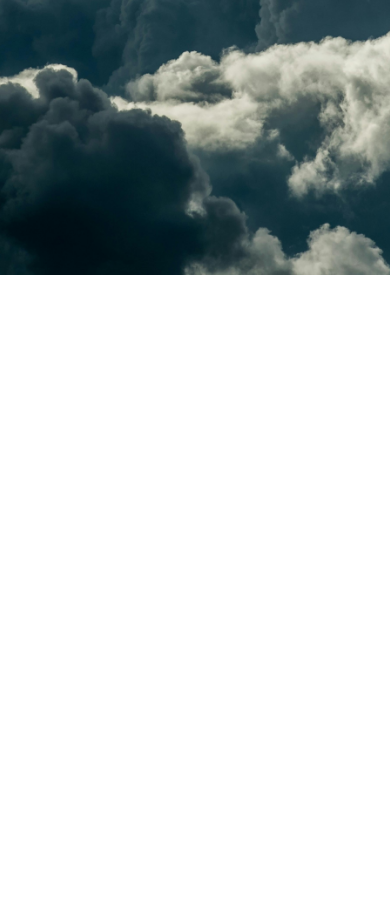
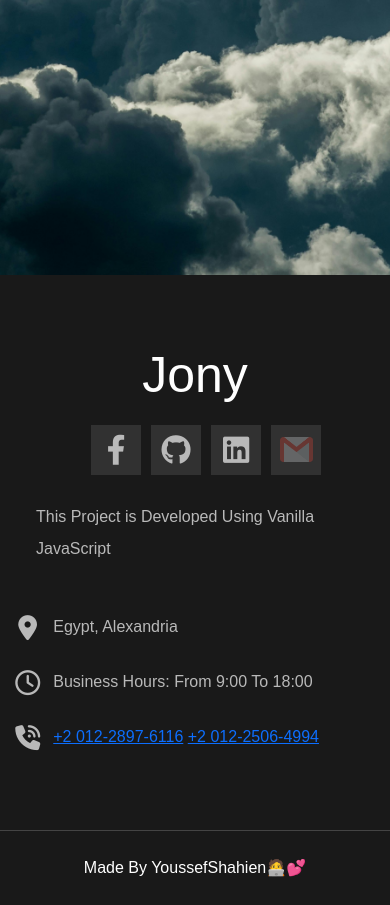
Before and after one commit to Youssef-Shahien/JS-Projects-collection, a plain HTML site: page index.html in a window 390 px wide. Shown: the part 7489-8394 px from the top of the page. Before the commit the page ends 7764 px from the top, so only its background shows below. Drawn offline with Linux system fonts and the light colour scheme.

Commit message:
End The project

```diff
--- a/css/main.css
+++ b/css/main.css
@@ -17,9 +17,12 @@
   box-sizing: border-box;
   padding: 0;
   margin: 0;
+  list-style: none;
+  text-decoration: none;
 }
 body {
   font-family: "Work Sans", sans-serif;
+
 }
 /* .container{
     padding-left: 15px;
@@ -109,6 +112,21 @@ Small devices (landscape phones, 576px and up) */
   transition-delay: 0.5s;
 }
 /* End Global Variables */
+/*Start Header */
+header{
+  background-color: black;
+  color: white !important;
+}
+.navbar-toggler{
+  background-color: white !important;
+}
+.navbar-brand{
+  color: white !important;
+}
+.navbar-nav .nav-link.active, .navbar-nav .nav-link.show {
+  color: rgb(244 244 244) !important;
+}
+/*End Header */
 /* Start Counter App */
 .counter-project {
   position: relative;
@@ -739,6 +757,158 @@ Small devices (landscape phones, 576px and up) */
   color: hsla(0, 0%, 0%, 0.75);
 }
 /* End Of Weathe App */
+/* Start Footer */
+.footer{
+  background-color: #191919;
+  padding: 70px 0 0;
+  color: white;
+}
+.footer .container{
+  display: grid;
+  grid-template-columns: repeat(auto-fill,minmax(250px,1fr));
+  gap: 300px;
+}
+@media (max-width:976px) {
+  .footer .container{
+    display: grid;
+    grid-template-columns: repeat(auto-fill,minmax(250px,1fr));
+    gap: 40px;
+  }
+}
+@media (max-width:776px) {
+  .footer .container{
+    display: grid;
+    grid-template-columns: repeat(auto-fill,minmax(250px,1fr));
+    gap: 40px;
+  }
+}
+.footer #jonyinfo{
+  display: flex;
+  align-items: center;
+  flex-direction: column;
+}
+.footer .container .box h3{
+  font-size: 50px;
+  margin: 0 0 20px;
+  color: white;
+}
+.footer .container .box .social{
+  display: flex;
+}
+.footer .container .box .social li{
+  margin-right: 10px;
+}
+.footer .container .box .social li a{
+  background-color: #313131;
+  color: #b9b9b9;
+  display: inline-flex;
+  justify-content: center;
+  align-items: center;
+  width: 50px;
+  height: 50px;
+  font-size: 30px;
+  transition: var(--main-transition);
+  text-decoration: none;
+}
+.footer .container .box .social .faceebook:hover{
+  background-color: #1877f2;
+  color: white;
+  font-size: 33px;
+}
+.footer .container .box .social .Github:hover{
+  background-color: white;
+  color: black;
+  font-size: 33px;
+}
+.footer .container .box .social .Linkedin:hover{
+  background-color: #0a66c2;
+  font-size: 33px;
+  color: white;
+}
+.footer .container .box .social .Gmail img{
+  width: 33px;
+  position: relative;
+  transition: var(--main-transition);
+}
+.footer .container .box .social .Gmail{
+  position: relative;
+  transition: var(--main-transition);
+}
+.footer .container .box .social .Gmail::after{
+  content: " ";
+  position: absolute;
+  width: 100%;
+  height: 100%;
+  top: 0;
+  right: 0;
+  background-color: #313131b8;
+  transition: var(--main-transition);
+}
+.footer .container .box .social .Gmail:hover::after{
+  top: 50%;
+  right: 50%;
+  width: 0;
+  height: 0;
+  opacity: 0;
+  transition: var(--main-transition);
+}
+.footer .container .box .social .Gmail:hover img{
+  width: 36px;
+}
+.footer .container .box p{
+  margin: 10px 0;
+  line-height: 2;
+  color: #b9b9b9;
+}
+.footer .container .box .links li {
+  list-style: none;
+  margin: 0;
+  padding: 0;
+  transition: var(--main-transition);
+}
+.footer .container .box .links li:not(:last-child){
+  border-bottom: 1px solid #444;
+}
+.footer .container .box .links a{
+  color: #b9b9b9;
+}
+.footer .container .box .links a::before{
+  font-family: "Font Awesome 5 Free";
+  content: "\F101";
+  font-weight: 900;
+  margin-right: 10px;
+  color: var(--main-color);
+}
+.footer .container .box .links li:hover a{
+  color: white;
+}
+.footer .container .box .links li:hover{
+  padding-left: 20px;
+}
+.footer .footer-gallery img{
+  width: 78px;
+  border: 3px solid white;
+  margin: 2px;
+}
+.footer .copyright{
+  padding: 25px 0;
+  text-align: center;
+  color: white;
+  margin: 50px 0 0;
+  border-top: 1px solid #444;
+}
+.footer .box .line{
+  display: flex;
+  align-items: center;
+  color: #b9b9b9;
+  margin-bottom: 30px;
+}
+.footer .box .line i{
+  color: var(--main-color);
+  font-size: 25px;
+  margin-right: 10px;
+}
+/* End Footer */
 /* Start Animation */
 @keyframes up-and-down {
   0%,
--- a/index.html
+++ b/index.html
@@ -27,7 +27,7 @@
           <div class="d-flex align-items-center">
             <a class="navbar-brand fw-bold me-5" href="#">
               <i
-                class="fa-brands fa-node-js text-warning-emphasis fs-2 mx-1"
+                class="fa-brands fa-node-js text-warning-emphasis fs-2 mx-1 "
               ></i>
               Jony WORLD
             </a>
@@ -47,9 +47,11 @@
           </button>
           <div class="collapse navbar-collapse" id="navbarNavAltMarkup">
             <div class="navbar-nav ms-auto fw-bold">
-              <a class="nav-link active" aria-current="page" href="#">Home</a>
-              <a class="nav-link" href="#counter-project">Counter App</a>
-              <a class="nav-link" href="#Weather">Weather App</a>
+              <a class="nav-link active" href="#counter-project">Counter App</a>
+              <a class="nav-link active" href="#calculator-project"
+                >Calculator App</a
+              >
+              <a class="nav-link active" href="#Weather">Weather App</a>
             </div>
           </div>
         </div>
@@ -92,21 +94,21 @@
           </div>
         </div>
         <div class="carousel-item">
-          <img src="/images/2.jpeg" class="d-block w-100" alt="..." />
-          <div class="carousel-caption d-none d-md-block">
-            <h5>Second slide label</h5>
-            <p>Some representative placeholder content for the second slide.</p>
-          </div>
-        </div>
-        <div class="carousel-item">
           <img
-            src="/images/1_J7NZVHjie32udLRnbTEruA.png"
+            src="/images/88.png"
             class="d-block w-100"
             alt="..."
           />
           <div class="carousel-caption d-none d-md-block">
-            <h5>Third slide label</h5>
-            <p>Some representative placeholder content for the third slide.</p>
+            <h5>HTML&CSS</h5>
+            <p>Clean code of HTML and CSS</p>
+          </div>
+        </div>
+        <div class="carousel-item">
+          <img src="/images/2.jpeg" class="d-block w-100" alt="..." />
+          <div class="carousel-caption d-none d-md-block">
+            <h5>BootStrap</h5>
+            <p>Using Css FrameWork</p>
           </div>
         </div>
       </div>
@@ -318,7 +320,77 @@
       </div>
     </div>
     <!-- End Weather App -->
+    <!-- Start Footer -->
+    <div class="footer">
+      <div class="container">
+        <div class="box" id="jonyinfo">
+          <h3>Jony</h3>
+          <ul class="social">
+            <li>
+              <a
+                href="https://www.facebook.com/youssef.shahien.167/"
+                class="faceebook"
+                ><i class="fab fa-facebook-f"></i
+              ></a>
+            </li>
+            <li>
+              <a href="https://github.com/Youssef-Shahien" class="Github"
+                ><i class="fa-brands fa-github"></i
+              ></a>
+            </li>
+            <li>
+              <a
+                href="https://www.linkedin.com/in/youssef-shahien-6b2ab6229?lipi=urn%3Ali%3Apage%3Ad_flagship3_profile_view_base_contact_details%3Bi0fkI9A9QkeAKfl4Ako38g%3D%3D"
+                class="Linkedin"
+                ><i class="fa-brands fa-linkedin"></i
+              ></a>
+            </li>
+            <li>
+              <a
+                target="_blank"
+                href="mailto:youssefshahien156@gmail.com"
+                class="Gmail"
+                ><img
+                  src="/images/gmail.png"
+                  title="youssefshahien156@gmail.com"
+              /></a>
+            </li>
+          </ul>
+          <p class="text ms-4">
+            This Project is Developed Using Vanilla JavaScript
+          </p>
+        </div>
+        <!-- <div class="box">
+          <ul class="links">
+            <li><a href="#">"Important Link 1"</a></li>
+            <li><a href="#">"Important Link 2"</a></li>
+            <li><a href="#">"Important Link 3"</a></li>
+            <li><a href="#">"Important Link 4"</a></li>
+            <li><a href="#">"Important Link 5"</a></li>
+          </ul>
+        </div> -->
+        <div class="box">
+          <div class="line">
+            <i class="fas fa-map-marker-alt fa-fw"></i>
+            <div class="info">Egypt, Alexandria</div>
+          </div>
+          <div class="line">
+            <i class="far fa-clock fa-fw"></i>
+            <div class="info">Business Hours: From 9:00 To 18:00</div>
+          </div>
+          <div class="line">
+            <i class="fas fa-phone-volume fa-fw"></i>
+            <div class="info">
+              <span><a href="tel:+201228976116">+2 012-2897-6116</a></span>
+              <span><a href="tel:+201225064994">+2 012-2506-4994</a></span>
+            </div>
+          </div>
+        </div>
+      </div>
+      <p class="copyright">Made By YoussefShahien🧑‍💻💕</p>
+    </div>
 
+    <!-- End Footer -->
     <!-- End of Prjoect -->
     <!-- Main JS File -->
     <script src="js/main.js"></script>
```
Also changed, not shown: images/123.jpeg (added), images/2.jpeg, images/88.png (added), images/gmail.png (added).
